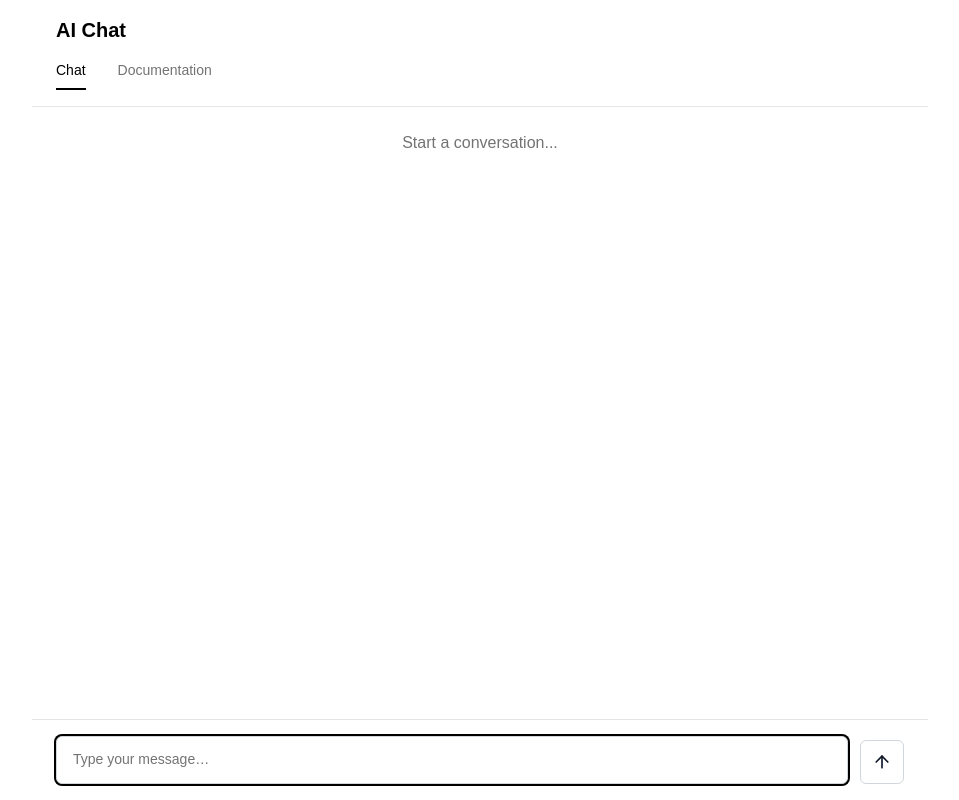
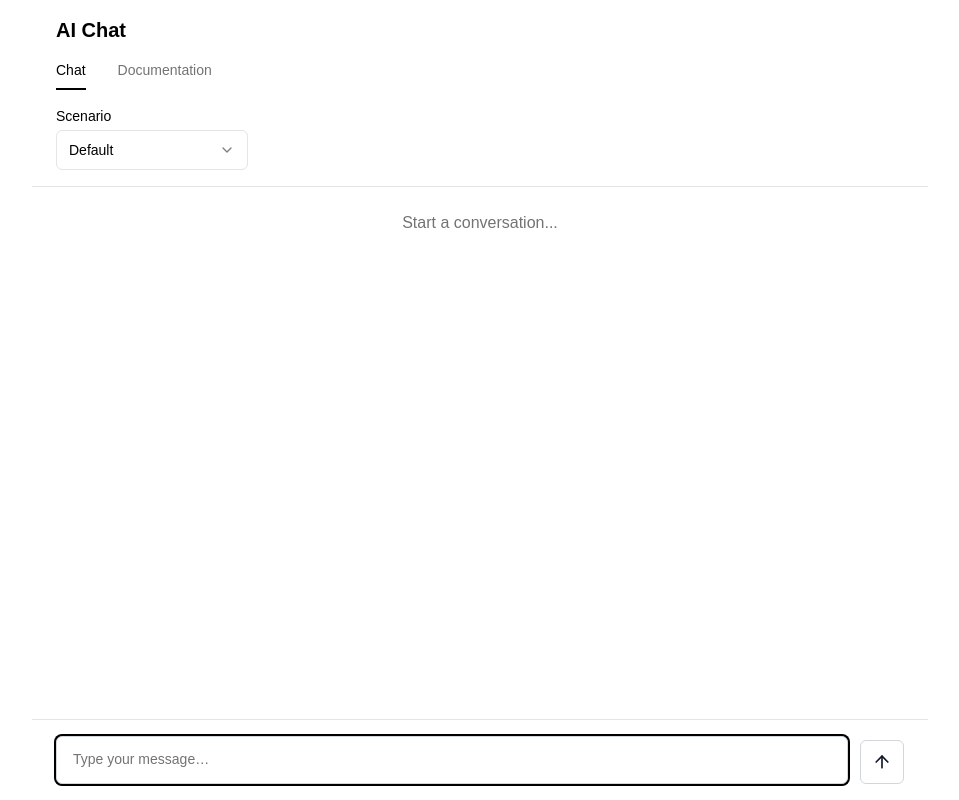
Before and after one commit to DistylAI/skywalker-firehose-factory, a Next.js app: page / in a window 1280 px wide. Shown: the whole page, without its empty margins (160-1119 px from the left). Built offline with nearby package versions, Linux system fonts and the light colour scheme.

Commit message:
scenario

```diff
--- a/package.json
+++ b/package.json
@@ -12,6 +12,7 @@
     "@ai-sdk/openai": "^1.3.22",
     "@ai-sdk/react": "^1.2.12",
     "@openai/agents": "^0.0.10",
+    "@radix-ui/react-select": "^2.2.5",
     "ai": "^4.3.16",
     "class-variance-authority": "^0.7.1",
     "dotenv": "^17.0.0",
--- a/src/app/api/chat/route.ts
+++ b/src/app/api/chat/route.ts
@@ -6,7 +6,13 @@ import assistantAgent from '@/agents/assistantAgent';
 export const runtime = 'edge';
 
 export async function POST(req: NextRequest) {
-  const { messages } = await req.json();
+  const { messages, data } = await req.json();
+
+  // Extract scenario passed from client (if any)
+  const scenario = data?.scenario ?? "default";
+
+  // eslint-disable-next-line no-console
+  console.log("Chat scenario:", scenario);
 
   const historyItems = Array.isArray(messages)
     ? messages
@@ -17,7 +23,7 @@ export async function POST(req: NextRequest) {
         })
     : [];
 
-  // The assistantAgent already encapsulates the hand-off logic and specialized agents.
+  // TODO: Use scenario to switch between different agents if needed. For now, default to assistantAgent.
   const agent = assistantAgent;
 
   const streamed = await run(agent, historyItems as any, { stream: true });
--- a/src/app/page.tsx
+++ b/src/app/page.tsx
@@ -12,6 +12,13 @@ import { ChatMessageList } from "@/components/ui/chat/chat-message-list";
 import { ChatBubble, ChatBubbleMessage } from "@/components/ui/chat/chat-bubble";
 import { ChatInput } from "@/components/ui/chat/chat-input";
 import { cn } from "@/lib/utils";
+import {
+  Select,
+  SelectTrigger,
+  SelectValue,
+  SelectContent,
+  SelectItem,
+} from "@/components/ui/select";
 
 enum Tab {
   Chat = 'chat',
@@ -28,8 +35,26 @@ export default function Home() {
   // Ref to re-focus the input after submit
   const inputRef = useRef<HTMLTextAreaElement>(null);
 
+  // Scenario selection state
+  const scenarios = [
+    { label: "Default", value: "default" },
+    { label: "Assistant", value: "assistant" },
+    { label: "Cat Facts", value: "cat" },
+    { label: "Jokes", value: "joke" },
+  ];
+
+  const [scenario, setScenario] = useState<string>(scenarios[0].value);
+
   const handleSubmitAndFocus = (e: any) => {
-    handleSubmit(e);
+    handleSubmit(
+      e,
+      {
+        data: {
+          scenario,
+        },
+      },
+    );
+
     // Using a timeout ensures focus after UI updates
     setTimeout(() => inputRef.current?.focus(), 0);
   };
@@ -40,7 +65,7 @@ export default function Home() {
       <header className="sticky top-0 z-10 border-b border-border bg-background px-6 py-4">
         <h1 className="text-xl font-semibold text-foreground">AI Chat</h1>
 
-        {/* Tabs */}
+        {/* Tabs & Scenario selector */}
         <div className="mt-4 flex gap-8 text-sm font-medium">
           <button
             className={cn(
@@ -64,6 +89,29 @@ export default function Home() {
           >
             Documentation
           </button>
+        </div>
+
+        {/* Scenario selector */}
+        <div className="mt-4 flex flex-col gap-1 w-48">
+          <label htmlFor="scenario" className="text-sm font-medium text-foreground">
+            Scenario
+          </label>
+          <Select
+            value={scenario}
+            onValueChange={(v) => setScenario(v)}
+            name="scenario"
+          >
+            <SelectTrigger id="scenario" aria-label="Scenario">
+              <SelectValue placeholder="Select scenario" />
+            </SelectTrigger>
+            <SelectContent>
+              {scenarios.map((s) => (
+                <SelectItem key={s.value} value={s.value}>
+                  {s.label}
+                </SelectItem>
+              ))}
+            </SelectContent>
+          </Select>
         </div>
       </header>
 
--- /dev/null
+++ b/src/components/ui/select.tsx
@@ -0,0 +1,114 @@
+import * as React from "react";
+import { Check, ChevronDown } from "lucide-react";
+import * as SelectPrimitive from "@radix-ui/react-select";
+import { cn } from "@/lib/utils";
+
+const Select = SelectPrimitive.Root;
+const SelectGroup = SelectPrimitive.Group;
+const SelectValue = SelectPrimitive.Value;
+
+const SelectTrigger = React.forwardRef<
+  React.ElementRef<typeof SelectPrimitive.Trigger>,
+  React.ComponentPropsWithoutRef<typeof SelectPrimitive.Trigger>
+>(({ className, children, ...props }, ref) => (
+  <SelectPrimitive.Trigger
+    ref={ref}
+    className={cn(
+      "flex h-10 w-full items-center justify-between rounded-md border border-input bg-background px-3 py-2 text-sm ring-offset-background placeholder:text-muted-foreground focus:outline-none focus:ring-2 focus:ring-ring focus:ring-offset-2 disabled:cursor-not-allowed disabled:opacity-50",
+      className,
+    )}
+    {...props}
+  >
+    {children}
+    <SelectPrimitive.Icon>
+      <ChevronDown className="h-4 w-4 opacity-50" />
+    </SelectPrimitive.Icon>
+  </SelectPrimitive.Trigger>
+));
+SelectTrigger.displayName = SelectPrimitive.Trigger.displayName;
+
+const SelectContent = React.forwardRef<
+  React.ElementRef<typeof SelectPrimitive.Content>,
+  React.ComponentPropsWithoutRef<typeof SelectPrimitive.Content>
+>(({ className, children, position = "popper", ...props }, ref) => (
+  <SelectPrimitive.Portal>
+    <SelectPrimitive.Content
+      ref={ref}
+      className={cn(
+        "relative z-50 overflow-hidden rounded-md border bg-popover text-popover-foreground shadow-md animate-in fade-in-80",
+        position === "popper" && "translate-y-1",
+        className,
+      )}
+      position={position}
+      {...props}
+    >
+      <SelectPrimitive.Viewport
+        className={cn(
+          "p-1",
+          position === "popper" &&
+            "h-[var(--radix-select-trigger-height)] w-full min-w-[var(--radix-select-trigger-width)]",
+        )}
+      >
+        {children}
+      </SelectPrimitive.Viewport>
+    </SelectPrimitive.Content>
+  </SelectPrimitive.Portal>
+));
+SelectContent.displayName = SelectPrimitive.Content.displayName;
+
+const SelectLabel = React.forwardRef<
+  React.ElementRef<typeof SelectPrimitive.Label>,
+  React.ComponentPropsWithoutRef<typeof SelectPrimitive.Label>
+>(({ className, ...props }, ref) => (
+  <SelectPrimitive.Label
+    ref={ref}
+    className={cn("py-1.5 pl-8 pr-2 text-sm font-semibold", className)}
+    {...props}
+  />
+));
+SelectLabel.displayName = SelectPrimitive.Label.displayName;
+
+const SelectItem = React.forwardRef<
+  React.ElementRef<typeof SelectPrimitive.Item>,
+  React.ComponentPropsWithoutRef<typeof SelectPrimitive.Item>
+>(({ className, children, ...props }, ref) => (
+  <SelectPrimitive.Item
+    ref={ref}
+    className={cn(
+      "relative flex w-full cursor-default select-none items-center rounded-sm py-1.5 pl-8 pr-2 text-sm outline-none focus:bg-accent focus:text-accent-foreground data-[disabled]:pointer-events-none data-[disabled]:opacity-50",
+      className,
+    )}
+    {...props}
+  >
+    <span className="absolute left-2 flex h-3.5 w-3.5 items-center justify-center">
+      <SelectPrimitive.ItemIndicator>
+        <Check className="h-4 w-4" />
+      </SelectPrimitive.ItemIndicator>
+    </span>
+    <SelectPrimitive.ItemText>{children}</SelectPrimitive.ItemText>
+  </SelectPrimitive.Item>
+));
+SelectItem.displayName = SelectPrimitive.Item.displayName;
+
+const SelectSeparator = React.forwardRef<
+  React.ElementRef<typeof SelectPrimitive.Separator>,
+  React.ComponentPropsWithoutRef<typeof SelectPrimitive.Separator>
+>(({ className, ...props }, ref) => (
+  <SelectPrimitive.Separator
+    ref={ref}
+    className={cn("-mx-1 my-1 h-px bg-muted", className)}
+    {...props}
+  />
+));
+SelectSeparator.displayName = SelectPrimitive.Separator.displayName;
+
+export {
+  Select,
+  SelectGroup,
+  SelectValue,
+  SelectTrigger,
+  SelectContent,
+  SelectLabel,
+  SelectItem,
+  SelectSeparator,
+};
```
Also changed, not shown: 1 other file (tests, documents, lock files or other folders).
